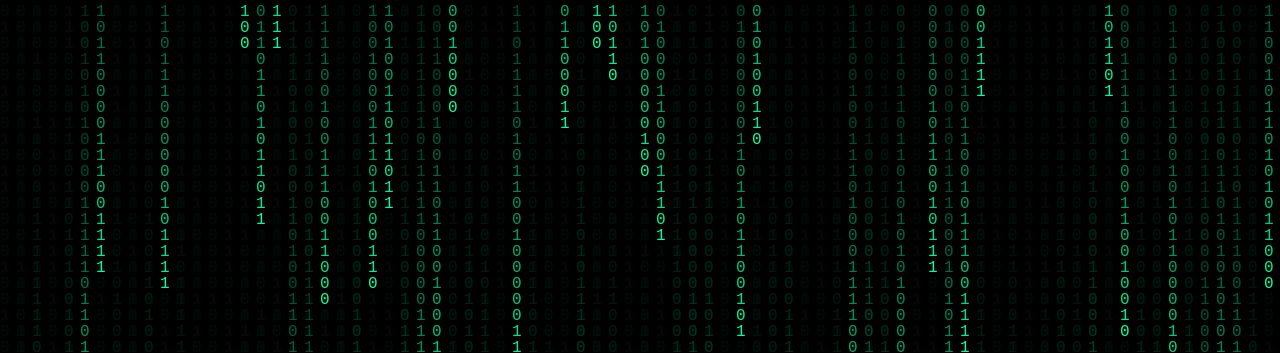
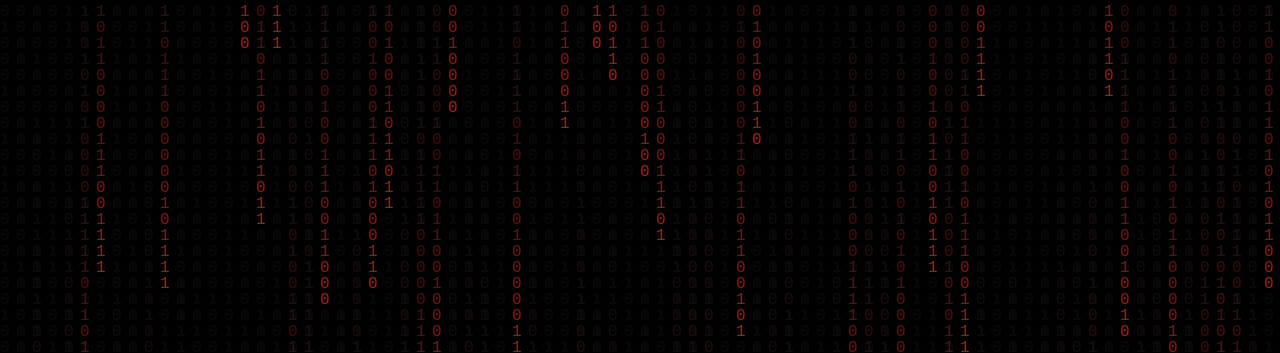
Before and after one commit to we-are-juniors/interfaz_p-gina, a plain HTML site: page index.html in a window 1280 px wide. Shown: the top 353 px of the page. Drawn offline with Linux system fonts and the light colour scheme.

```diff
--- a/index.html
+++ b/index.html
@@ -66,7 +66,7 @@
         ctx.fillStyle = 'rgba(0,0,0,0.06)';
         ctx.fillRect(0,0,canvas.width,canvas.height);
 
-        ctx.fillStyle = '#00ff9f';
+        ctx.fillStyle = '#AF1A13';
         ctx.font = fontSize + 'px monospace';
 
         for (let i = 0; i < drops.length; i++) {
@@ -99,4 +99,5 @@
     })();
   </script>
 </body>
+
 </html>
```
